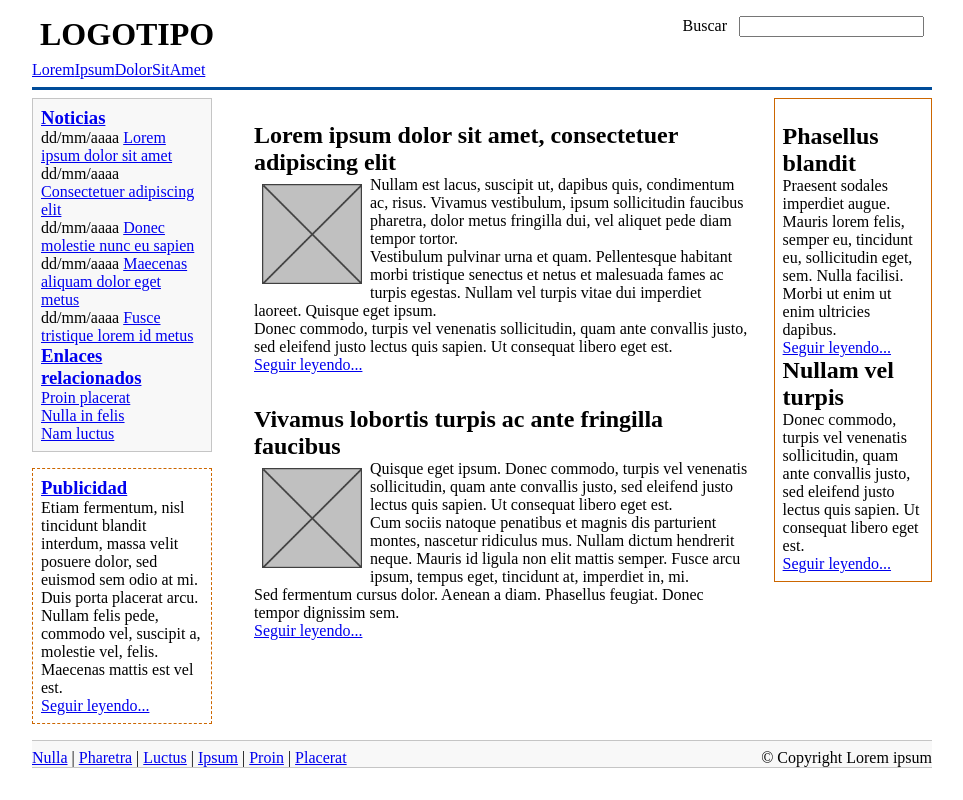
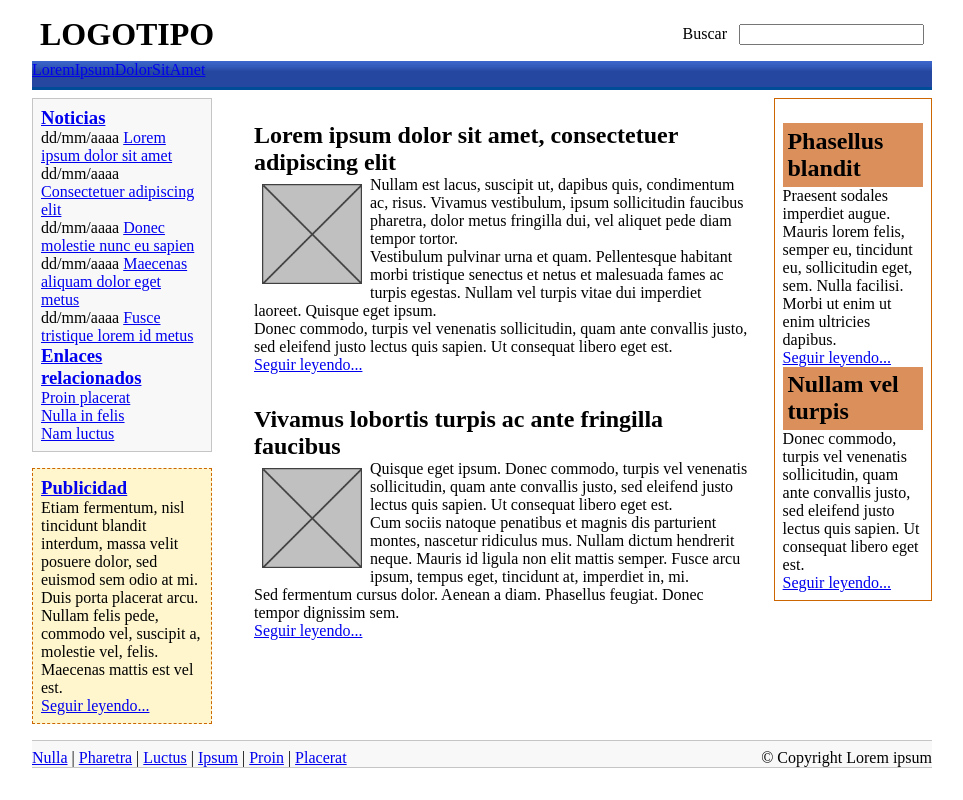
Before and after one commit to JaviLoopZ/CursoJavascript2, a plain HTML site: page FRONTEND/index.html in a window 1280 px wide. Shown: the whole page, without its empty margins (158-1121 px from the left). Drawn offline with Linux system fonts and the light colour scheme.

Commit message:
Avance ejercicio

```diff
--- a/FRONTEND/ejercicio.css
+++ b/FRONTEND/ejercicio.css
@@ -64,6 +64,14 @@ img { border: none; }
    {
     padding: 0.5em;
    }
+   #buscador{
+    padding-top: 0.5em;
+   }
+
+   /* #cabecera h1
+   {
+    background-image: url(/FRONTEND/img/logo.gif);
+   } */
 
    #cabecera, #lateral, #contenido, #contenido #principal, #contenido {
     border: none;
@@ -86,6 +94,7 @@ img { border: none; }
    {
     margin-top: 1em;
     border: 1px dashed #CC6600;
+    background-color: #FFF6CD;
 
    }
 
@@ -113,6 +122,7 @@ img { border: none; }
     border-bottom-color: #004C99 !important;
     padding-bottom: 0.5em;
     margin-bottom: 0.5em;
+    background-image: url(/FRONTEND/img/fondo_menu.gif);
    }
 
    #secundario
@@ -120,3 +130,9 @@ img { border: none; }
     padding-top: 1.5em;
     border: 1px solid #CC6600;
    }
+
+   #secundario h2
+   {
+    background-color: #DB905C;
+    padding: 0.2em;
+   }
```
